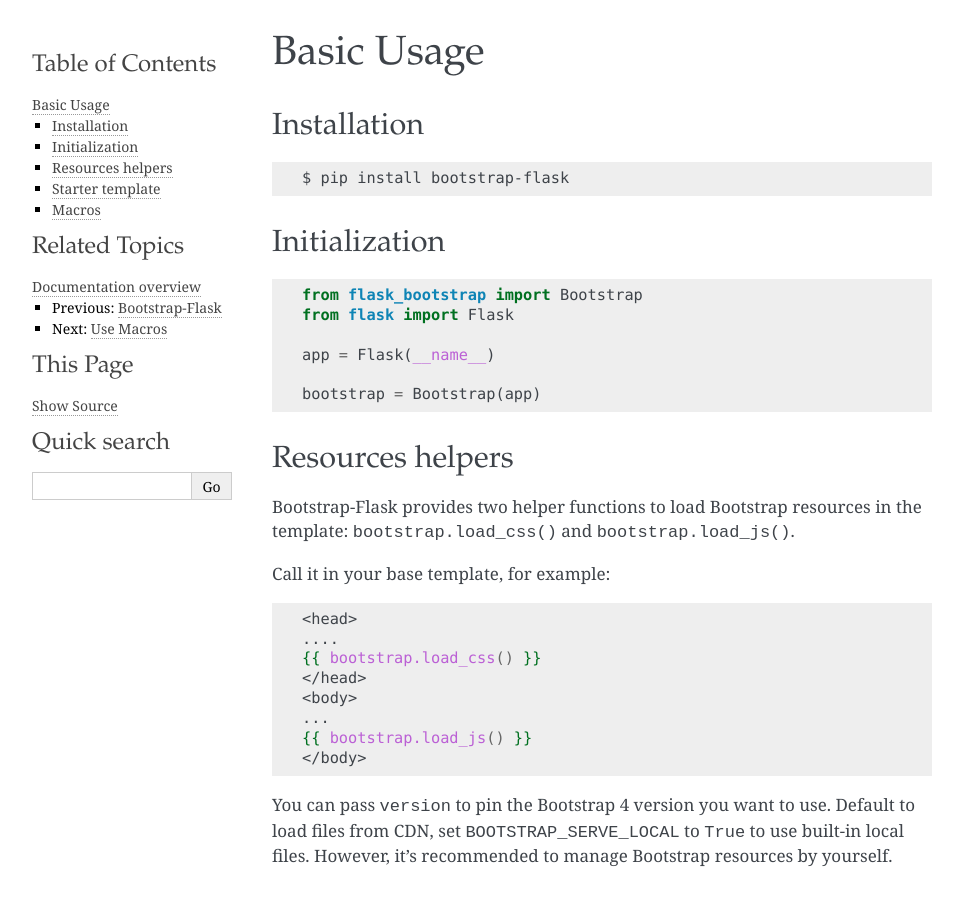
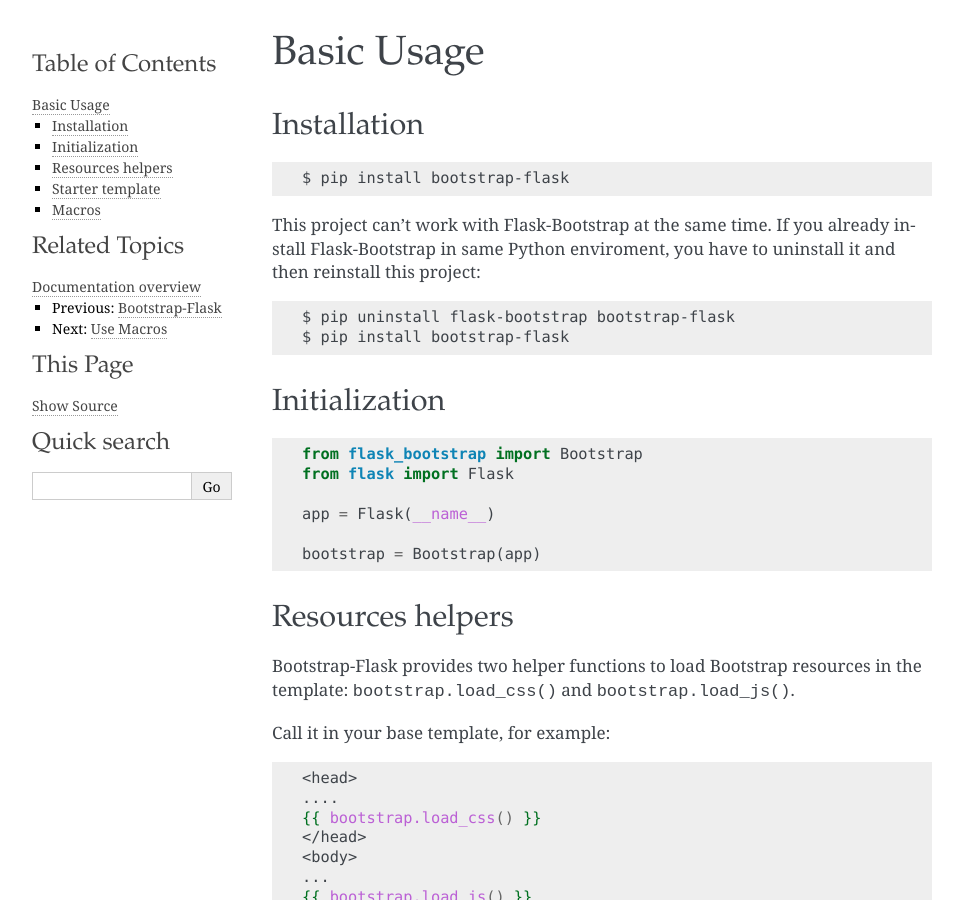
Before and after one commit to VV-YY/bootstrap_flask, a Sphinx documentation site: the page built from docs/basic.rst, in a window 1280 px wide and 900 px high. Shown: the whole window, without its empty margins (148-1111 px from the left). Built offline with Sphinx 7.4.7, drawn with Linux system fonts in a browser that asks for light colours.

```diff
--- a/docs/basic.rst
+++ b/docs/basic.rst
@@ -6,6 +6,14 @@ Installation
 
 .. code-block:: bash
 
+    $ pip install bootstrap-flask
+
+This project can't work with Flask-Bootstrap at the same time. If you already install Flask-Bootstrap in same Python enviroment,
+you have to uninstall it and then reinstall this project:
+
+.. code-block:: bash
+
+    $ pip uninstall flask-bootstrap bootstrap-flask
     $ pip install bootstrap-flask
 
 Initialization
@@ -51,29 +59,29 @@ For reasons of flexibility, Bootstrap-Flask doesn't include built-in base templa
 
     <!doctype html>
     <html lang="en">
-      <head>
-        {% block head %}
-        <!-- Required meta tags -->
-        <meta charset="utf-8">
-        <meta name="viewport" content="width=device-width, initial-scale=1, shrink-to-fit=no">
+        <head>
+            {% block head %}
+            <!-- Required meta tags -->
+            <meta charset="utf-8">
+            <meta name="viewport" content="width=device-width, initial-scale=1, shrink-to-fit=no">
 
-        {% block styles %}
-        <!-- Bootstrap CSS -->
-        {{ bootstrap.load_css() }}
-        {% endblock %}
+            {% block styles %}
+                <!-- Bootstrap CSS -->
+                {{ bootstrap.load_css() }}
+            {% endblock %}
 
-        <title>Your page title</title>
-        {% endblock %}
-      </head>
-      <body>
-        <!-- Your page content -->
-        {% block content %}{% endblock %}
+            <title>Your page title</title>
+            {% endblock %}
+        </head>
+        <body>
+            <!-- Your page content -->
+            {% block content %}{% endblock %}
 
-        {% block scripts %}
-        <!-- Optional JavaScript -->
-        {{ bootstrap.load_js() }}
-        {% endblock %}
-      </body>
+            {% block scripts %}
+                <!-- Optional JavaScript -->
+                {{ bootstrap.load_js() }}
+            {% endblock %}
+        </body>
     </html>
 
 Use this in your templates folder (name it as ``base.html`` or ``layout.html`` etc.), and inherit it in child templates. See `Template Inheritance <http://flask.pocoo.org/docs/1.0/patterns/templateinheritance/>`_ for more details.
--- a/docs/index.rst
+++ b/docs/index.rst
@@ -1,7 +1,7 @@
 Bootstrap-Flask
 ===============
 
-`Bootstrap <https://getbootstrap.com>`_ 4 helper for Flask/Jinja2.
+`Bootstrap 4 <https://getbootstrap.com>`_ helper for Flask/Jinja2.
 
 Contents
 ---------
@@ -60,4 +61,4 @@ License
 This project is licensed under the MIT License (see the
 ``LICENSE`` file for details).
 
-Some macros were part of [Flask-Bootstrap](https://github.com/mbr/flask-bootstrap) and were modified under the terms of its BSD License.
+Some macros were part of `Flask-Bootstrap <https://github.com/mbr/flask-bootstrap>`_ and were modified under the terms of its BSD License.
```
Also changed, not shown: other parts of docs/index.rst (+1 -0 lines), README.md (+1 -0 lines), docs/migrate.rst (added, +124 -0 lines).
